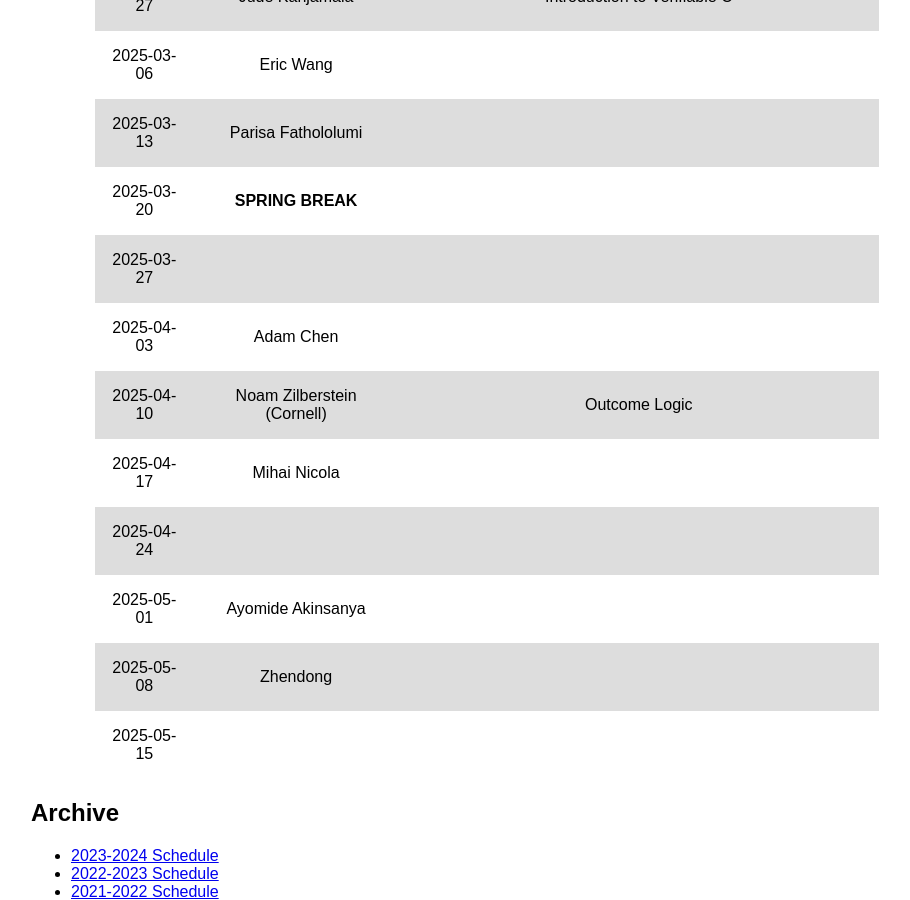
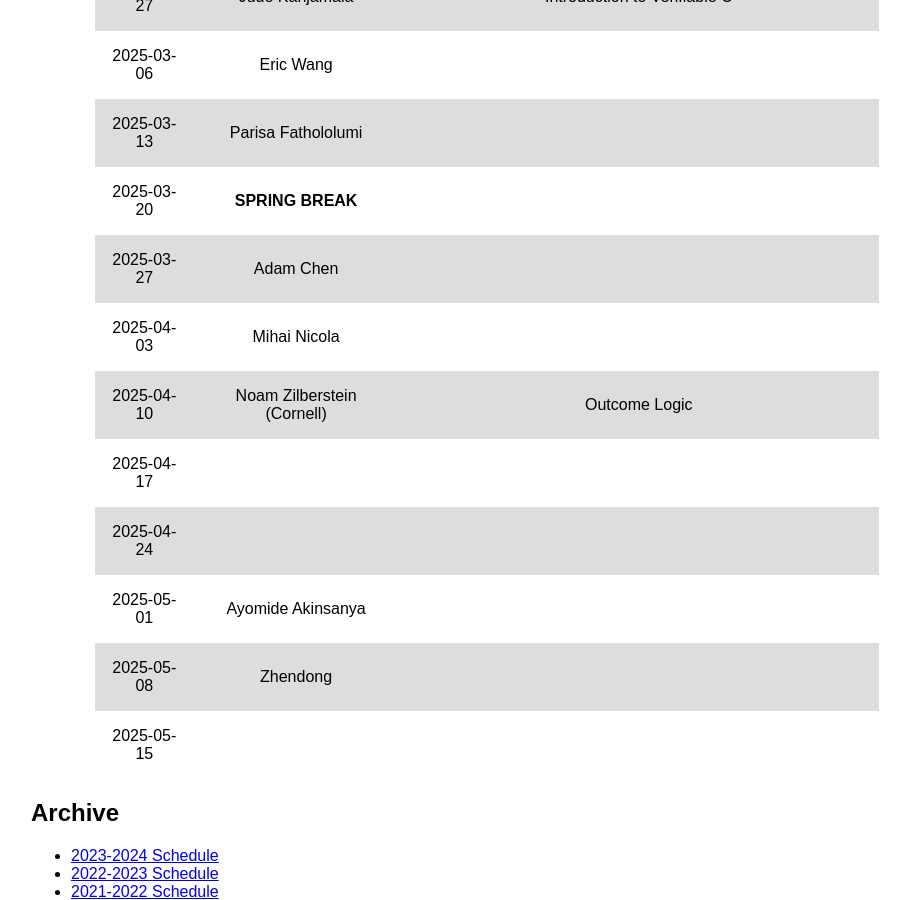
Before and after one commit to mgree/cypress, a Jekyll site: the page built from schedule.md, in a window 1280 px wide and 900 px high, scrolled down 1605 px. Shown: the whole window, without its empty margins (153-1063 px from the left). Built offline with Jekyll 4.4.1, drawn with Linux system fonts in a browser that asks for light colours.

```diff
--- a/schedule.md
+++ b/schedule.md
@@ -37,10 +37,10 @@ find someone willing to take your place first.
 | 2025-03-06 | Eric Wang | |
 | 2025-03-13 | Parisa Fathololumi | |
 | 2025-03-20 | **SPRING BREAK** | |
-| 2025-03-27 | | |
-| 2025-04-03 | Adam Chen | |
+| 2025-03-27 | Adam Chen | |
+| 2025-04-03 | Mihai Nicola | |
 | 2025-04-10 | Noam Zilberstein (Cornell) | Outcome Logic |
-| 2025-04-17 | Mihai Nicola | |
+| 2025-04-17 | | |
 | 2025-04-24 | | |
 | 2025-05-01 | Ayomide Akinsanya | |
 | 2025-05-08 | Zhendong | |
```
